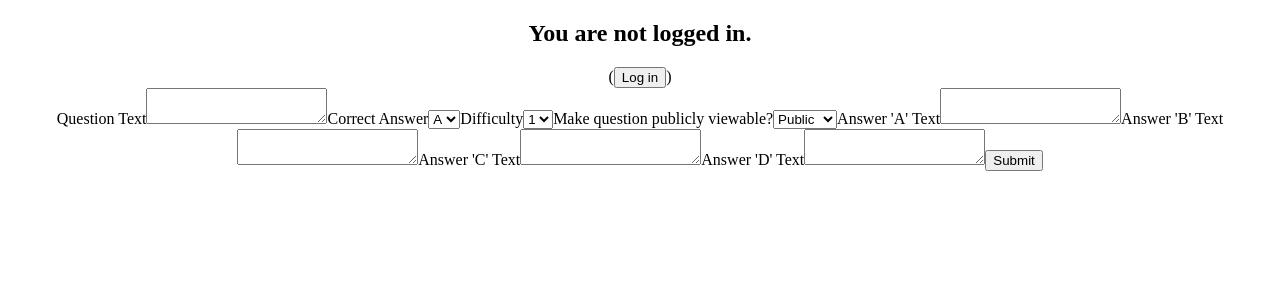
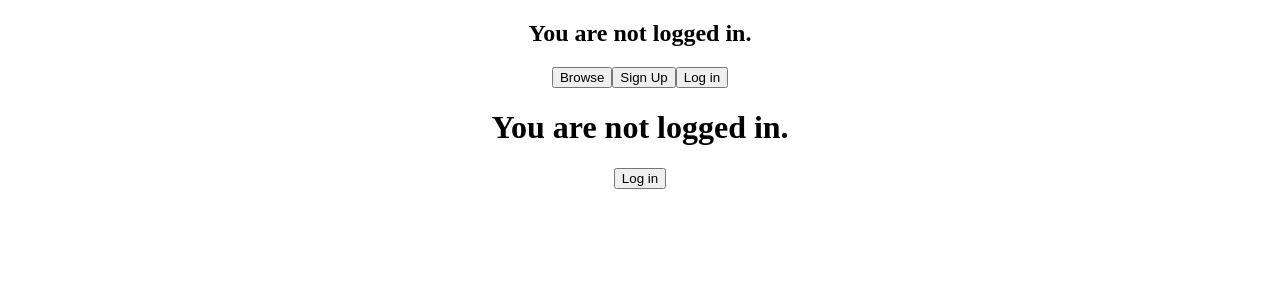
Before and after one commit to drewhsu86/Quizmon, a React (Create React App) app in the folder client/: page /create in a window 1280 px wide. Shown: the top 300 px of the page. Built offline with nearby package versions, Linux system fonts and the light colour scheme.

Commit message:
added topic dropdown in create so that topic_id can be sent in body for create

```diff
--- a/client/src/App.js
+++ b/client/src/App.js
@@ -66,10 +66,10 @@ class App extends React.Component {
             {!this.state.user ? <Signup setUser={this.setUser} /> : <Logged logout={this.logout} />}
         </Route>
         <Route path="/home">
-          <Home user={this.state.user} />
+            {this.state.user ? <Home user={this.state.user} /> : <NotLogged  />}
         </Route>
         <Route path="/create">
-          <Create user={this.state.user} />
+            {this.state.user ? <Create user={this.state.user} /> : <NotLogged  />}
         </Route>
         </main>
       </div>
--- a/client/src/components/Create.jsx
+++ b/client/src/components/Create.jsx
@@ -1,6 +1,6 @@
 import React, { Component } from 'react'
 import { Link } from 'react-router-dom'
-import { createQuestion } from '../services/questions'
+import { createQuestion, getAllTopics } from '../services/questions'
 
 export default class Edit extends Component {
   constructor(props) {
@@ -14,7 +14,21 @@ export default class Edit extends Component {
       answer_b: '',
       answer_c: '',
       answer_d: '',
-      make_private: "false"
+      make_private: false,
+      topics: [],
+      topic_id: 0 // 0 shouldn't exist as a topic id in db
+    }
+  }
+
+  async componentDidMount() {
+    const topicResponse = await getAllTopics()
+    console.log(topicResponse)
+
+    if (topicResponse.length > 0) {
+      this.setState({
+        topics: topicResponse,
+        topic_id: topicResponse[0].id
+      })
     }
   }
 
@@ -22,6 +36,15 @@ export default class Edit extends Component {
     console.log('handleChange: ', whichState)
     this.setState({
       [whichState]: e.target.value
+    })
+  }
+
+  handleTopicOption = (e) => {
+    // ID is in e.target.value, but we want to convert ID
+    // from string to an integer
+    console.log('handleTopicOption: ', e.target.value)
+    this.setState({
+      topic_id: parseInt(e.target.value)
     })
   }
 
@@ -36,7 +59,9 @@ export default class Edit extends Component {
       answer_b: this.state.answer_b,
       answer_c: this.state.answer_c,
       answer_d: this.state.answer_d,
-      private: !!this.state.make_private
+      private: this.state.make_private,
+      user_id: this.props.user.id,
+      topic_id: this.state.topic_id
     }
 
     try {
@@ -49,6 +74,13 @@ export default class Edit extends Component {
 
   render() {
     console.log(this.state)
+    if (this.state.topics.length <= 0) {
+      return (
+        <div className="questionCreate">
+          <h1> Page is loading... </h1>
+        </div>
+      )
+    } else {
       return (
         <div className="questionCreate">
 
@@ -59,6 +91,18 @@ export default class Edit extends Component {
               value={this.state.content}
               onChange={e => this.handleChange(e, 'content')}
             ></textarea>
+
+            <label htmlFor="topic">Topic</label>
+            <select
+              id="topic"
+              onChange={this.handleTopicOption}
+            >
+              {
+                this.state.topics.map((topic) => {
+                  return <option value={topic.id}>{topic.name}</option>
+                })
+              }
+            </select>
 
             <label htmlFor="correctAnswers">Correct Answer</label>
             <select
@@ -88,8 +132,8 @@ export default class Edit extends Component {
               id="make_private"
               onChange={e => this.handleChange(e, 'make_private')}
             >
-              <option value="">Public</option>
-              <option value="true">Private</option>
+              <option value={false}>Public</option>
+              <option value={true}>Private</option>
             </select>
 
             <label htmlFor="answer_a">Answer 'A' Text</label>
@@ -126,5 +170,6 @@ export default class Edit extends Component {
         </div>
       )
     }
+  }
 
 }
--- a/client/src/components/Home.jsx
+++ b/client/src/components/Home.jsx
@@ -27,6 +27,9 @@ export default class Browse extends Component {
       return (
         <div className="browse">
           <h1>Home</h1>
+          <Link to="/create">
+            <button>Create A Question</button>
+          </Link>
           {
             this.state.questions.map((question, ind) => {
               return (
--- a/client/src/components/Nav.jsx
+++ b/client/src/components/Nav.jsx
@@ -2,19 +2,43 @@ import React from 'react'
 import { Link } from 'react-router-dom'
 
 export default function Nav(props) {
+  if (props.user) {
     return (
       <nav>
 
-        {
-        props.user ? <> <h1>You are logged in as {props.user.username}.</h1> (
+        <h1>You are logged in as {props.user.username}.</h1>
+
+        <Link to="/">
+          <button>Browse</button>
+        </Link>
+
+        <Link to="/home">
+          <button>Home</button>
+        </Link>
+
         <button onClick={props.logout}>Log out</button>
-        ) </> : <> <h1>You are not logged in.</h1> (
+
+      </nav>
+    )
+  } else {
+    return (
+      <nav>
+
+        <h1>You are not logged in.</h1>
+
+        <Link to="/">
+          <button>Browse</button>
+        </Link>
+
+        <Link to="/signup">
+          <button>Sign Up</button>
+        </Link>
+
         <Link to="/signin">
             <button>Log in</button>
         </Link>
-        )</>
-        }
 
       </nav>
     )
   }
+}
```
Also changed, not shown: 1 other file (tests, documents, lock files or other folders). Lines whose indentation alone changed are shown as unchanged.
